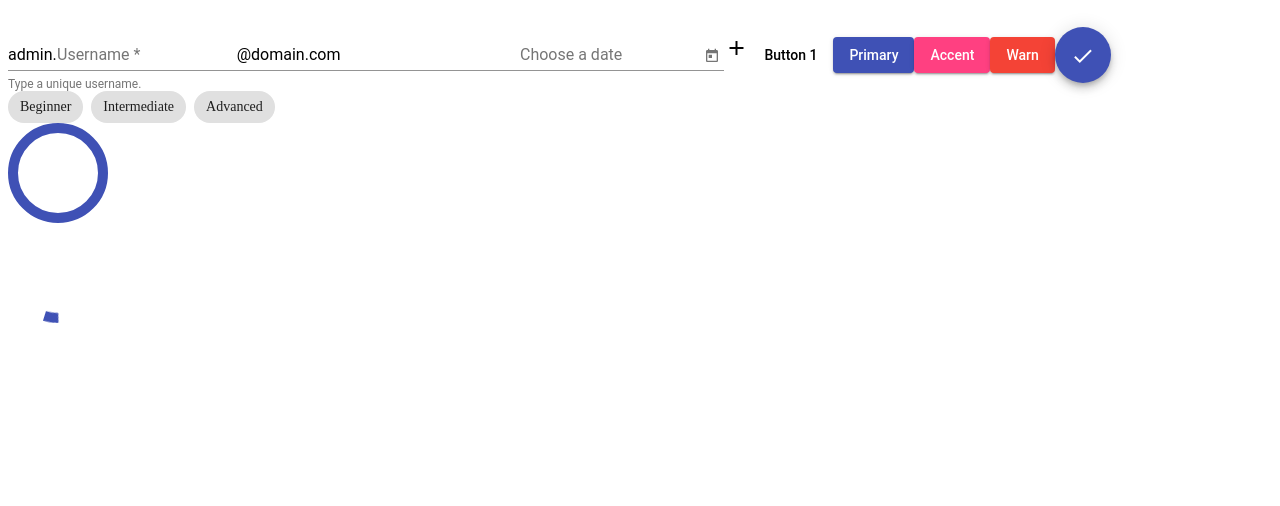
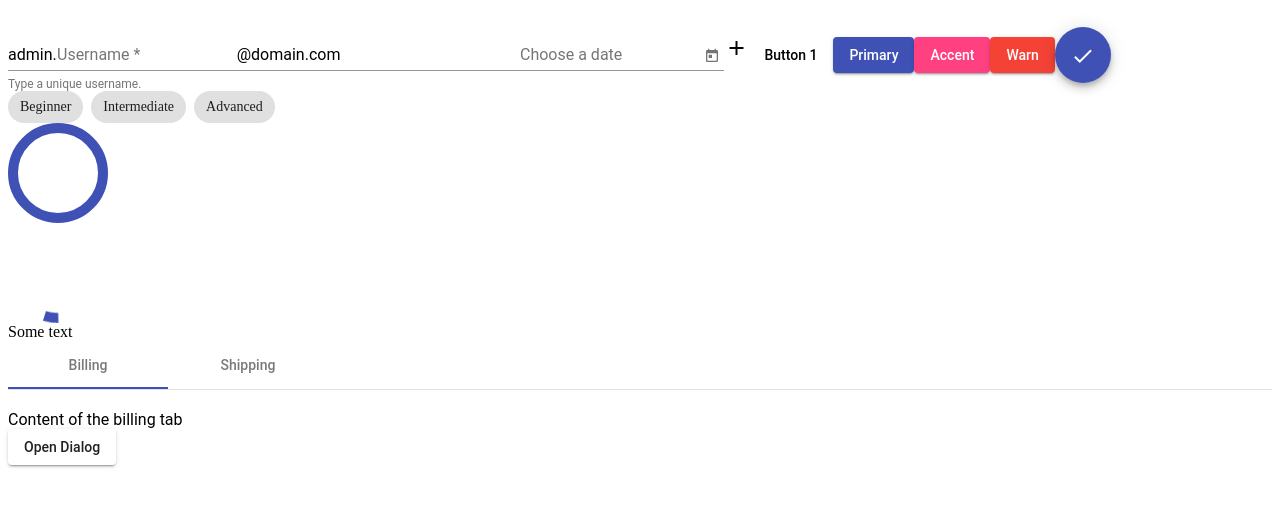
Before and after one commit to jftucker/angular-material, an Angular app: page / in a window 1280 px wide. Shown: the top 506 px of the page. Built offline with nearby package versions, Linux system fonts and the light colour scheme.

Commit message:
Tooltips, Tabs, Dialogs

```diff
--- a/src/app/app.component.html
+++ b/src/app/app.component.html
@@ -53,3 +53,14 @@
 </mat-chip-list>
 <mat-spinner mode="determinate" [value]="progress"></mat-spinner>
 <mat-spinner></mat-spinner>
+
+<span matTooltip="here is my tool tip" matTooltipPosition="right">
+  Some text
+</span>
+
+<mat-tab-group>
+  <mat-tab label="Billing"> Content of the billing tab </mat-tab>
+  <mat-tab label="Shipping"> Content of the shipping tab </mat-tab>
+</mat-tab-group>
+
+<button mat-raised-button (click)="openDialog()">Open Dialog</button>
--- a/src/app/app.component.ts
+++ b/src/app/app.component.ts
@@ -1,6 +1,8 @@
 import { Component } from '@angular/core';
 import { FormControl, Validators } from '@angular/forms';
+import { MatDialog } from '@angular/material/dialog';
 import { Observable } from 'rxjs';
+import { EditCourseComponent } from './edit-course/edit-course.component';
 
 @Component({
   selector: 'app-root',
@@ -19,10 +21,12 @@ export class AppComponent {
   progress = 0;
   timer;
 
-  constructor() {
+  constructor(private dialog: MatDialog) {
     this.timer = setInterval(() => {
       this.progress++;
-      if (this.progress == 100) clearInterval(this.timer);
+      if (this.progress === 100) {
+        clearInterval(this.timer);
+      }
     }, 20);
   }
 
@@ -30,7 +34,7 @@ export class AppComponent {
     console.log($event);
   }
 
-  selectCategory(category) {
+  selectCategory(category): void {
     this.categories
       .filter((c) => c != category)
       .forEach((c) => (c['selected'] = false));
@@ -43,4 +47,13 @@ export class AppComponent {
       ? 'The username field is required.'
       : '';
   }
+
+  openDialog(): void {
+    this.dialog
+      .open(EditCourseComponent, {
+        data: { courseId: 1 },
+      })
+      .afterClosed()
+      .subscribe((result) => console.log(result));
+  }
 }
--- /dev/null
+++ b/src/app/edit-course/edit-course.component.html
@@ -0,0 +1,3 @@
+<p>edit-course works!</p>
+<button mat-raised-button mat-dialog-close="yes">Yes</button>
+<button mat-raised-button mat-dialog-close="no">No</button>
--- /dev/null
+++ b/src/app/edit-course/edit-course.component.ts
@@ -0,0 +1,16 @@
+import { Component, Inject, InjectionToken, OnInit } from '@angular/core';
+import { MAT_DIALOG_DATA } from '@angular/material/dialog';
+import { CourseService } from '../course.service';
+
+@Component({
+  selector: 'app-edit-course',
+  templateUrl: './edit-course.component.html',
+  styleUrls: ['./edit-course.component.css'],
+})
+export class EditCourseComponent implements OnInit {
+  constructor(@Inject(MAT_DIALOG_DATA) data: any) {
+    console.log('Data', data);
+  }
+
+  ngOnInit(): void {}
+}
--- a/src/styles.css
+++ b/src/styles.css
@@ -2,3 +2,7 @@
 
 @import "~@angular/material/prebuilt-themes/indigo-pink.css";
 @import "https://fonts.googleapis.com/icon?family=Material+Icons";
+
+.mat-tab-body-content {
+  padding-top: 20px;
+}
```
Also changed, not shown: src/app/app.module.ts (+9 -1 lines), src/app/course.service.ts (added, +9 -0 lines), src/app/edit-course/edit-course.component.css (added), 2 other files (tests, documents, lock files or other folders).
